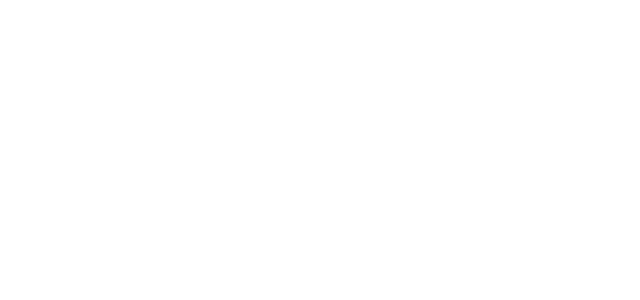
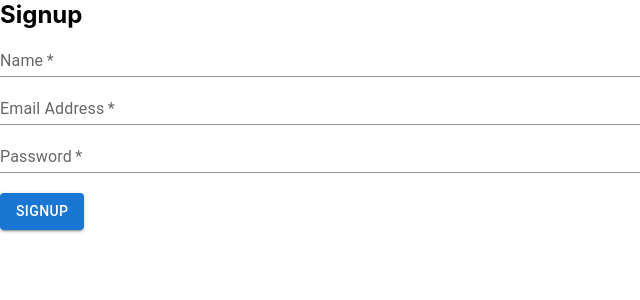
Before and after one commit to Ammar-Abid92/workshop-MERN, a React (Create React App) app: page /signup in a window 1280 px wide. Before the commit this address had no page. Shown: the top 300 px of the page, without its empty margins (0-640 px from the left). Built offline with nearby package versions, Linux system fonts and the light colour scheme.

Commit message:
more changes

```diff
--- a/src/App.js
+++ b/src/App.js
@@ -1,12 +1,14 @@
 import { BrowserRouter, Route, Routes } from "react-router-dom";
+import Login from "./Pages/Login";
+import SignUp from "./Pages/SignUp";
 import "./App.css"
-import Login from "./Pages/Login";
 
 function App() {
   return (
     <BrowserRouter>
       <Routes>
         <Route path="/" element={<Login />} />
+        <Route path="/signup" element={<SignUp />} />
       </Routes>
     </BrowserRouter>
   );
--- a/src/Components/CustomButton/index.js
+++ b/src/Components/CustomButton/index.js
@@ -4,7 +4,7 @@
 const CustomButton = ({ btnLabel, onClick }) => {
     return (
         <div>
-            <Button style={{ marginTop: '20px' }} btnLabel={btnLabel} onClick={onClick} variant="contained">Contained</Button>
+            <Button style={{ marginTop: '20px' }} onClick={onClick} variant="contained">{btnLabel}</Button>
         </div>
     )
 }
--- a/src/Pages/SignUp/index.js
+++ b/src/Pages/SignUp/index.js
@@ -0,0 +1,38 @@
+import React, { useState } from 'react';
+import TextBox from '../../Components/TextBox';
+import styles from './signup.module.css';
+import CustomButton from '../../Components/CustomButton';
+
+function SignUp() {
+    const [name, setName] = useState('');
+    const [email, setEmail] = useState('');
+    const [password, setPassword] = useState('');
+
+    const handleSubmit = (e) => {
+        e.preventDefault();
+        console.log('Email:', email);
+        console.log('Password:', password);
+    };
+
+    return (
+        <div className={styles.signupPage}>
+            <div className={styles.signupBox}>
+                <h2>Signup</h2>
+                <form onSubmit={handleSubmit}>
+                    <div className="input-group">
+                        <TextBox value={name} setter={setName} label={'Name'} type={'text'} required={true} />
+                    </div>
+                    <div className="input-group">
+                        <TextBox value={email} setter={setEmail} label={'Email Address'} type={'email'} required={true} />
+                    </div>
+                    <div className="input-group">
+                        <TextBox value={password} setter={setPassword} label={'Password'} type={'password'} required={true} />
+                    </div>
+                    <CustomButton btnLabel={'SignUp'} />
+                </form>
+            </div>
+        </div>
+    );
+}
+
+export default SignUp;
--- /dev/null
+++ b/src/Pages/SignUp/signup.module.css
@@ -0,0 +1,23 @@
+.loginPage {
+    display: flex;
+    justify-content: center;
+    align-items: center;
+    height: 100vh;
+}
+
+.loginBox {
+    width: 300px;
+    padding: 20px;
+    border: 1px solid #ccc;
+    border-radius: 8px;
+    box-shadow: 0 0 10px rgba(0, 0, 0, 0.1);
+}
+
+.loginBox h2 {
+    font-size: 30px;
+    margin-bottom: 8px;
+}
+
+.input-group {
+    margin-bottom: 15px;
+}
```
